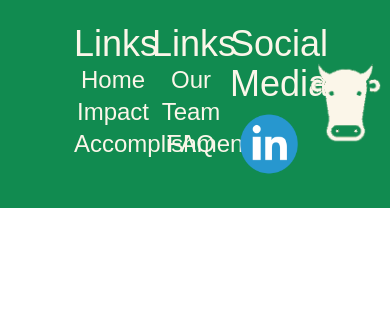
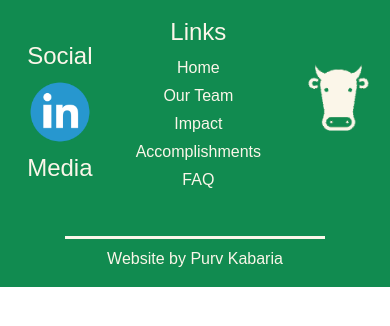
Before and after one commit to OldmanGalaxy/Zero-Cow, a Next.js app: page / in a window 390 px wide. Shown: the top 326 px of the page. Built offline with nearby package versions, Linux system fonts and the light colour scheme; a web font is replaced by a local one.

Commit message:
feet: Responsiveness added

```diff
--- a/components/footer/footer.tsx
+++ b/components/footer/footer.tsx
@@ -1,42 +1,92 @@
+
 export default function Footer() {
     return (
         <>
-            <div className='footer-container w-screen h-52 bg-dgreen flex'>
-                <div className='footer-start h-full w-1/5'>
+            <div className='footer-container w-full min-h-[13rem] bg-dgreen flex flex-col md:flex-row'>
+                <div className='footer-start hidden md:block md:w-1/5'>
                 </div>
-                <div className='footer-middle h-full w-3/5 flex'>
-                    <div className='links-container1 w-1/3 flex flex-col my-6 text-center'>
-                        <div className='links-text text-cream text-4xl font-lilita'>
+                <div className='footer-mobile w-full flex flex-row md:hidden'>
+                    <div className='social-media-container w-1/3 flex flex-col my-8 pt-2'>
+                        <div className='social-media-text text-cream text-2xl text-center font-lilita'>
+                            Social
+                        </div>
+                        <div className='footer-logo-container h-full w-full flex justify-center '>
+                            <img src='/images/linkedin.png' alt='Linkedin' className='footer-logo-image h-20 w-20 hover:opacity-80 cursor-pointer' />
+                        </div>
+                        <div className='text-cream text-2xl text-center font-lilita '>
+                            Media
+                        </div>
+
+                    </div>
+
+                    <div className='links-container w-1/3 flex flex-col my-4 ml-3 mr-2 pl-1 text-center'>
+                        <div className='links-text text-cream text-2xl font-lilita'>
                             Links
                         </div>
-                        <ul className='links1 text-cream text-2xl font-lilita'>
-                            <li className='home-text text-cream text-21 font-lilita'>Home</li>
-                            <li className='impact-text text-cream text-21 font-lilita'>Impact</li>
-                            <li className='accomplishments-text text-cream text-21 font-lilita'>Accomplishments</li>
+                        <ul className='links text-cream text-base font-lilita space-y-1 mt-2'>
+                            <li className='home-text hover:opacity-80 cursor-pointer'>Home</li>
+                            <li className='our-team-text hover:opacity-80 cursor-pointer'>Our Team</li>
+                            <li className='impact-text hover:opacity-80 cursor-pointer'>Impact</li>
+                            <li className='accomplishments-text hover:opacity-80 cursor-pointer'>Accomplishments</li>
+                            <li className='faq-text hover:opacity-80 cursor-pointer'>FAQ</li>
                         </ul>
                     </div>
-                    <div className='links-container2 w-1/3 flex flex-col my-6 text-center'>
-                        <div className='links-text text-cream text-4xl font-lilita'>
+
+                    <div className='logo-container w-1/3 flex justify-center items-start pl-4 mt-16'>
+                        <img src='/images/logo.png' alt='logo' className='footer-logo-image w-16' />
+                    </div>
+                </div>
+
+                <div className='footer-middle w-full md:w-3/5 hidden md:flex flex-col md:flex-row px-4 md:px-0 mr-14'>
+                    <div className='links-container1 w-full md:w-1/3 flex flex-col my-4 md:my-6 text-center'>
+                        <div className='links-text text-cream text-3xl md:text-4xl font-lilita'>
                             Links
                         </div>
-                        <ul className='links2 text-cream text-2xl font-lilita'>
-                            <li className='our-team-text text-cream text-21 font-lilita'>Our Team</li>
-                            <li className='faq-text text-cream text-21 font-lilita'>FAQ</li>
+                        <ul className='links1 text-cream text-xl md:text-2xl font-lilita space-y-2 md:space-y-3 mt-2'>
+                            <li className='home-text hover:opacity-80 cursor-pointer'>Home</li>
+                            <li className='impact-text hover:opacity-80 cursor-pointer'>Impact</li>
+                            <li className='accomplishments-text hover:opacity-80 cursor-pointer'>Accomplishments</li>
                         </ul>
                     </div>
-                    <div className='social-media-container w-1/3 flex flex-col my-6'>
-                        <div className='social-media-text text-cream text-4xl text-center font-lilita'>
+                    <div className='links-container2 w-full md:w-1/3 flex flex-col my-4 md:my-6 text-center'>
+                        <div className='links-text text-cream text-3xl md:text-4xl font-lilita'>
+                            Links
+                        </div>
+                        <ul className='links2 text-cream text-xl md:text-2xl font-lilita space-y-2 md:space-y-3 mt-2'>
+                            <li className='our-team-text hover:opacity-80 cursor-pointer'>Our Team</li>
+                            <li className='faq-text hover:opacity-80 cursor-pointer'>FAQ</li>
+                        </ul>
+                    </div>
+                    <div className='social-media-container w-full md:w-1/3 flex flex-col my-4 md:my-6'>
+                        <div className='social-media-text text-cream text-3xl md:text-4xl text-center font-lilita'>
                             Social Media
                         </div>
-                        <div className='footer-logo-container h-full w-full flex justify-center'>
-                            <img src='/images/linkedin.png' alt='Linkedin' className='footer-logo-image object-fill w-32' />
+                        <div className='footer-logo-container h-full w-full flex justify-center mt-2'>
+                            <img src='/images/linkedin.png' alt='Linkedin' className='footer-logo-image w-24 md:w-32 hover:opacity-80 cursor-pointer' />
                         </div>
                     </div>
                 </div>
-                <div className='footer-end h-full w-1/5 flex justify-end items-center mr-2'>
-                    <img src='/images/logo.png' alt='logo' className='footer-logo-image object-fill w-32' />
+                <div className=' footer-end hidden md:flex h-full md:w-1/5 md:justify-end items-center md:mr-2 ' >
+                    <img src='/images/logo.png' alt='logo' className='footer-logo-image w-24 md:w-32 mt-14 mr-20' />
                 </div>
             </div>
+
+            <div className='bg-dgreen w-full pb-4'>
+                <div className='md:hidden text-center'>
+                    <div className='w-full flex justify-center'>
+                        <div className='w-2/3 h-[3px] bg-cream mt-5 mb-2'></div>
+                    </div>
+                    <p className='text-cream font-lilita'>Website by Purv Kabaria</p>
+                </div>
+
+                <div className='hidden md:block text-center'>
+                    <div className='w-full flex justify-center'>
+                        <div className='w-2/3 h-[4px] bg-cream mt-6 mb-3'></div>
+                    </div>
+                    <p className='text-cream font-lilita'>©2025 All rights reserved. Website by Purv Kabaria</p>
+                </div>
+            </div>
+
         </>
     )
 }
```
Also changed, not shown: app/globals.css (line endings or trailing spaces), public/images/footer_milk.png.
